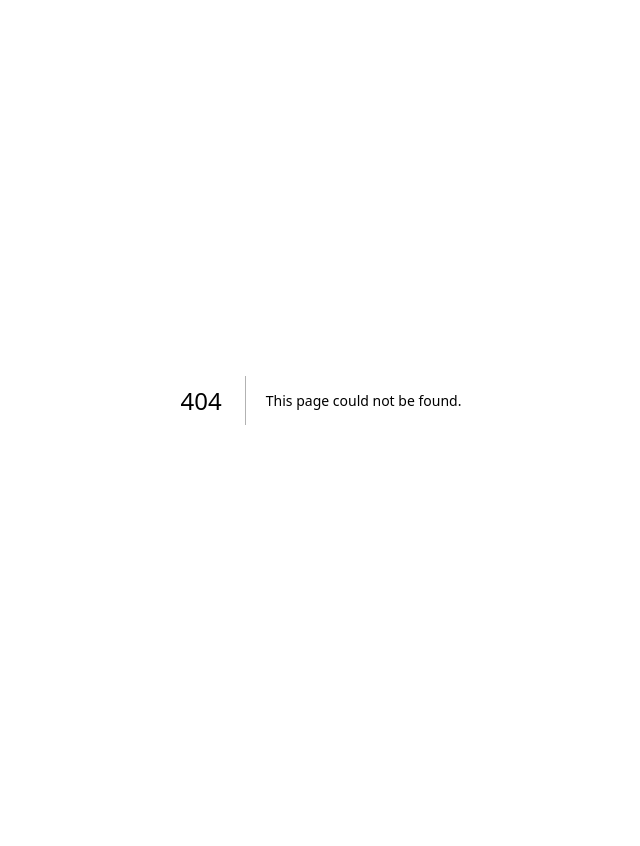
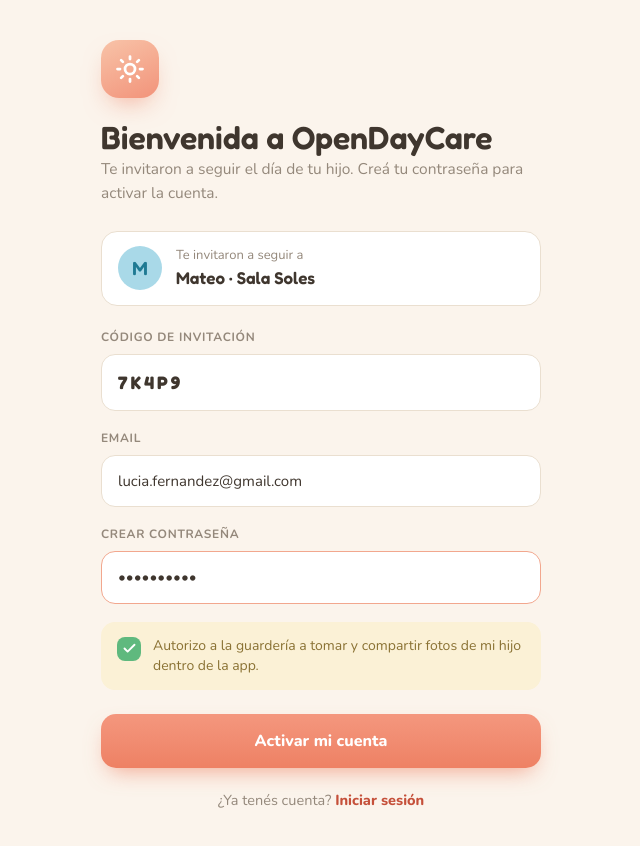
Before and after one commit to diegotayro/opencode-daycare, a Next.js app: page /activate-account in a window 1280 px wide. Before the commit this address had no page. Shown: the top 846 px of the page, without its empty margins (319-959 px from the left). Before the commit the page ends 800 px from the top, so only its background shows below. Built offline with nearby package versions, Linux system fonts and the light colour scheme.

Commit message:
step 2 y 3 - creacion de login y activate account pages

```diff
--- /dev/null
+++ b/app/(auth)/activate-account/page.tsx
@@ -0,0 +1,133 @@
+import Link from "next/link";
+
+/** Static account-activation screen. Pure layout: no form logic or state (out of scope). */
+export default function ActivateAccountPage() {
+  return (
+    <main className="flex min-h-screen items-center justify-center bg-[#FBF4EC] px-4 py-10 sm:px-6 lg:px-10">
+      <div className="w-full max-w-[440px]">
+        {/* Top icon: centered on mobile, left-aligned on desktop */}
+        <div className="mx-auto mb-[22px] flex h-[58px] w-[58px] items-center justify-center rounded-[18px] bg-[linear-gradient(155deg,#F8C3A8,#F2937A)] shadow-[0_12px_26px_-10px_rgba(238,129,100,0.65)] lg:mx-0">
+          <SunIcon className="h-[30px] w-[30px]" />
+        </div>
+
+        <h1 className="font-fredoka font-semibold text-[32px] leading-[1.15] text-[#3F362E]">
+          Bienvenida a OpenDayCare
+        </h1>
+        <p className="mb-[26px] text-[15.5px] leading-[1.55] text-[#94887B]">
+          Te invitaron a seguir el día de tu hijo. Creá tu contraseña para activar
+          la cuenta.
+        </p>
+
+        {/* Invitation pill */}
+        <div className="mb-[22px] flex items-center gap-[14px] rounded-[16px] border-[1.5px] border-[#EADFD0] bg-white px-4 py-[14px]">
+          <div className="flex h-[44px] w-[44px] flex-none items-center justify-center rounded-full bg-[#A9D9E8] font-fredoka text-[19px] font-semibold text-[#1F7A93]">
+            M
+          </div>
+          <div>
+            <div className="text-[13px] text-[#94887B]">Te invitaron a seguir a</div>
+            <div className="font-fredoka text-[17px] font-semibold text-[#3F362E]">
+              Mateo · Sala Soles
+            </div>
+          </div>
+        </div>
+
+        <label
+          htmlFor="invite-code"
+          className="mb-[8px] block text-[12px] font-bold tracking-[0.7px] text-[#94887B]"
+        >
+          CÓDIGO DE INVITACIÓN
+        </label>
+        <input
+          id="invite-code"
+          name="code"
+          readOnly
+          defaultValue="7K4P9"
+          className="mb-[18px] w-full rounded-[14px] border-[1.5px] border-[#EADFD0] bg-white px-4 py-[14px] font-fredoka text-[18px] font-bold tracking-[3px] text-[#3F362E]"
+        />
+
+        <label
+          htmlFor="invite-email"
+          className="mb-[8px] block text-[12px] font-bold tracking-[0.7px] text-[#94887B]"
+        >
+          EMAIL
+        </label>
+        <input
+          id="invite-email"
+          name="email"
+          type="email"
+          readOnly
+          defaultValue="lucia.fernandez@gmail.com"
+          className="mb-[18px] w-full rounded-[14px] border-[1.5px] border-[#EADFD0] bg-white px-4 py-[14px] text-[15px] text-[#3F362E]"
+        />
+
+        <label
+          htmlFor="invite-password"
+          className="mb-[8px] block text-[12px] font-bold tracking-[0.7px] text-[#94887B]"
+        >
+          CREAR CONTRASEÑA
+        </label>
+        <input
+          id="invite-password"
+          name="password"
+          type="password"
+          readOnly
+          defaultValue="contraseña"
+          className="mb-[18px] w-full rounded-[14px] border-[1.5px] border-[#F2A78E] bg-white px-4 py-[14px] text-[15px] text-[#3F362E]"
+        />
+
+        {/* Authorization pill */}
+        <label className="mb-[24px] flex cursor-pointer items-start gap-3 rounded-[14px] bg-[#FBF1D6] px-4 py-[14px]">
+          <span className="mt-[1px] flex h-6 w-6 flex-none items-center justify-center rounded-[8px] bg-[#5FB97E]">
+            <svg
+              width="15"
+              height="15"
+              viewBox="0 0 24 24"
+              fill="none"
+              stroke="#fff"
+              strokeWidth="3"
+              strokeLinecap="round"
+              strokeLinejoin="round"
+            >
+              <polyline points="20 6 9 17 4 12" />
+            </svg>
+          </span>
+          <span className="text-[14px] leading-[1.45] text-[#8A7234]">
+            Autorizo a la guardería a tomar y compartir fotos de mi hijo dentro de
+            la app.
+          </span>
+        </label>
+
+        <button
+          type="button"
+          className="block w-full rounded-[15px] bg-[linear-gradient(180deg,#F4977E,#EE8164)] py-[15px] text-center text-[16px] font-extrabold text-white shadow-[0_10px_22px_-8px_rgba(238,129,100,0.7)]"
+        >
+          Activar mi cuenta
+        </button>
+
+        <p className="mt-[22px] text-center text-[14.5px] text-[#94887B]">
+          ¿Ya tenés cuenta?{" "}
+          <Link href="/login" className="font-extrabold text-[#C5503A]">
+            Iniciar sesión
+          </Link>
+        </p>
+      </div>
+    </main>
+  );
+}
+
+function SunIcon({ className }: { className?: string }) {
+  return (
+    <svg
+      className={className}
+      viewBox="0 0 24 24"
+      fill="none"
+      stroke="#fff"
+      strokeWidth="2.2"
+      strokeLinecap="round"
+      strokeLinejoin="round"
+    >
+      <circle cx="12" cy="12" r="4" />
+      <path d="M12 2v2M12 20v2M4.9 4.9l1.4 1.4M17.7 17.7l1.4 1.4M2 12h2M20 12h2M4.9 19.1l1.4-1.4M17.7 6.3l1.4-1.4" />
+    </svg>
+  );
+}
--- /dev/null
+++ b/app/(auth)/login/page.tsx
@@ -0,0 +1,125 @@
+import Link from "next/link";
+
+/** Static sign-in screen. Pure layout: no form logic, state or auth (out of scope). */
+export default function LoginPage() {
+  return (
+    <main className="flex min-h-screen flex-col bg-[#FBF4EC] lg:grid lg:grid-cols-[1.05fr_1fr]">
+      {/* Left: gradient brand panel */}
+      <section className="relative overflow-hidden bg-gradient-to-br from-[#F6A98E] via-[#F2937A] to-[#EC7E62] text-white flex flex-col justify-between gap-7 px-6 py-8 sm:px-10 sm:py-10 lg:px-[60px] lg:py-14">
+        {/* Decorative circles (scale down on small screens, never overflow) */}
+        <div
+          aria-hidden="true"
+          className="pointer-events-none select-none absolute w-[420px] h-[420px] rounded-full bg-white/12 -top-[140px] -right-[120px] scale-75 sm:scale-90 lg:scale-100"
+        />
+        <div
+          aria-hidden="true"
+          className="pointer-events-none select-none absolute w-[300px] h-[300px] rounded-full bg-white/10 -bottom-[110px] -left-[80px] scale-75 sm:scale-90 lg:scale-100"
+        />
+
+        <div className="relative flex items-center gap-[13px]">
+          <div className="flex h-[46px] w-[46px] items-center justify-center rounded-[14px] bg-white/20">
+            <SunIcon className="h-[26px] w-[26px]" />
+          </div>
+          <span className="font-fredoka font-semibold text-[21px] tracking-[0.5px]">
+            OpenDayCare
+          </span>
+        </div>
+
+        <div className="relative">
+          <h1 className="font-fredoka font-semibold text-[28px] leading-[1.12] sm:text-[34px] lg:text-[42px]">
+            El día de cada niño,
+            <br />
+            compartido con su familia.
+          </h1>
+          <p className="mt-[18px] max-w-[430px] text-[15px] leading-[1.6] text-white/90 sm:text-[16px] lg:text-[17px]">
+            Publicá momentos, gestioná las salas y mantené a las familias cerca,
+            desde un solo lugar.
+          </p>
+        </div>
+
+        <p className="relative text-[13px] text-white/90 lg:text-[14px]">
+          🌿 Guardería Sala Soles
+        </p>
+      </section>
+
+      {/* Right: sign-in form */}
+      <section className="flex items-center justify-center px-4 py-10 sm:px-8 lg:px-10">
+        <div className="w-full max-w-[392px]">
+          <h2 className="font-fredoka font-semibold text-[30px] text-[#3F362E]">
+            Iniciar sesión
+          </h2>
+          <p className="mt-[6px] mb-[28px] text-[15px] text-[#94887B]">
+            Ingresá para ver el día de hoy.
+          </p>
+
+          <label
+            htmlFor="login-email"
+            className="mb-[8px] block text-[12px] font-bold tracking-[0.7px] text-[#94887B]"
+          >
+            EMAIL
+          </label>
+          <input
+            id="login-email"
+            name="email"
+            type="email"
+            className="mb-[18px] w-full rounded-[14px] border-[1.5px] border-[#EADFD0] bg-white px-4 py-[14px] text-[15px] text-[#3F362E] placeholder-[#B6A99B]"
+          />
+
+          <label
+            htmlFor="login-password"
+            className="mb-[8px] block text-[12px] font-bold tracking-[0.7px] text-[#94887B]"
+          >
+            CONTRASEÑA
+          </label>
+          <input
+            id="login-password"
+            name="password"
+            type="password"
+            placeholder="••••••••"
+            className="mb-[10px] w-full rounded-[14px] border-[1.5px] border-[#EADFD0] bg-white px-4 py-[14px] text-[15px] text-[#3F362E] placeholder-[#B6A99B]"
+          />
+
+          <div className="mb-[20px] text-right">
+            <span className="cursor-pointer text-[13.5px] font-bold text-[#C5503A]">
+              ¿Olvidaste tu contraseña?
+            </span>
+          </div>
+
+          <button
+            type="button"
+            className="block w-full rounded-[15px] bg-[linear-gradient(180deg,#F4977E,#EE8164)] py-[15px] text-center text-[16px] font-extrabold text-white shadow-[0_10px_22px_-8px_rgba(238,129,100,0.7)]"
+          >
+            Iniciar sesión
+          </button>
+
+          <p className="mt-[24px] text-center text-[14.5px] text-[#94887B]">
+            ¿Te invitó la guardería?{" "}
+            <Link
+              href="/activate-account"
+              className="font-extrabold text-[#C5503A]"
+            >
+              Activá tu cuenta
+            </Link>
+          </p>
+        </div>
+      </section>
+    </main>
+  );
+}
+
+function SunIcon({ className }: { className?: string }) {
+  return (
+    <svg
+      className={className}
+      viewBox="0 0 24 24"
+      fill="none"
+      stroke="#fff"
+      strokeWidth="2.2"
+      strokeLinecap="round"
+      strokeLinejoin="round"
+    >
+      <circle cx="12" cy="12" r="4" />
+      <path d="M12 2v2M12 20v2M4.9 4.9l1.4 1.4M17.7 17.7l1.4 1.4M2 12h2M20 12h2M4.9 19.1l1.4-1.4M17.7 6.3l1.4-1.4" />
+    </svg>
+  );
+}
```
